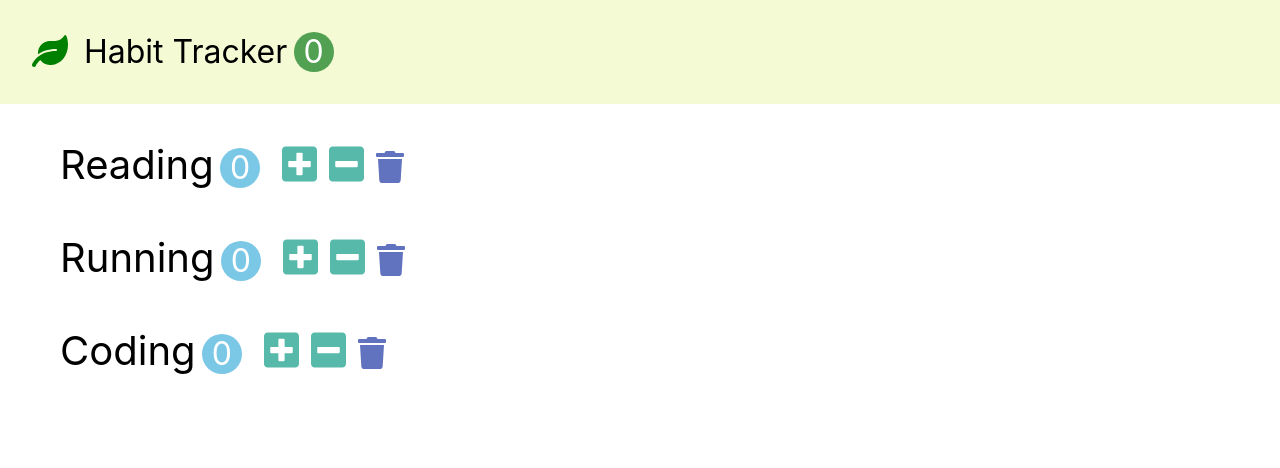
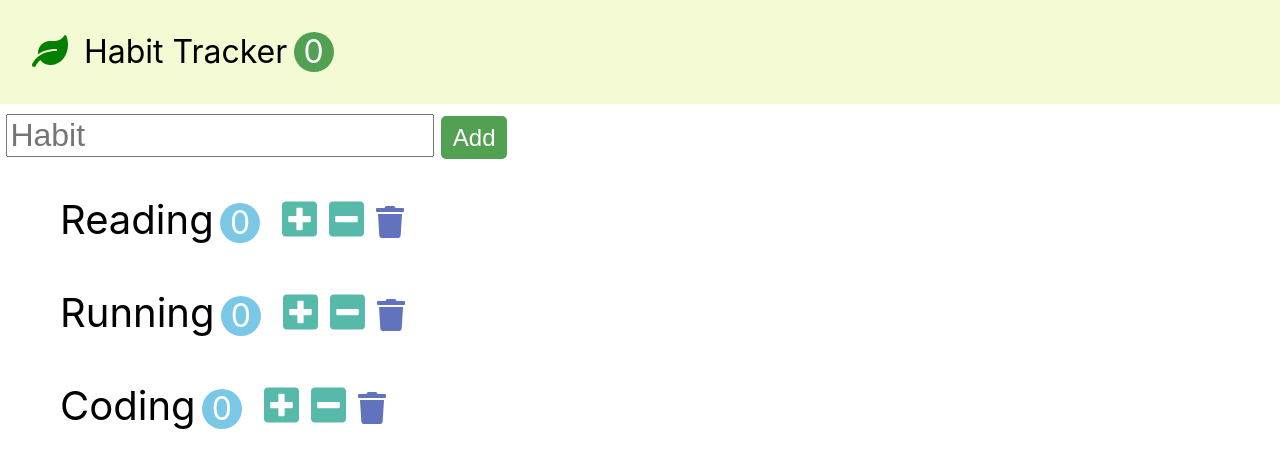
Before and after one commit to hk1070/React, a React (Create React App) app in the folder habit-tracker/: page / in a window 1280 px wide. Shown: the top 468 px of the page. Built offline with nearby package versions, Linux system fonts and the light colour scheme; the HTML template or start-up script is replaced by a standard one.

Commit message:
habitAddForm+habits+app(css)

```diff
--- a/habit-tracker/src/app.css
+++ b/habit-tracker/src/app.css
@@ -30,6 +30,22 @@
   background-color: rgb(82, 160, 82);
   color: #fff;
   border-radius: 50%;
+}
+
+.add-input {
+  font-size: 2rem;
+  margin-top: 0.3em;
+  margin-left: 0.2em;
+  margin-right: 0.2em;
+}
+
+.add-button {
+  height: 100%;
+  font-size: 1.5rem;
+  padding: 0.3em 0.5em;
+  background-color: rgb(82, 160, 82);
+  color: #fff;
+  border-radius: 5px;
 }
 
 .habit {
--- a/habit-tracker/src/app.jsx
+++ b/habit-tracker/src/app.jsx
@@ -13,25 +13,32 @@
   };
 
   handleIncrement = (habit) => {
-    console.log(`handleIncrement ${habit.name}`);
+    console.log(`hadleIncrement ${habit.name}`);
     const habits = [...this.state.habits];
     const index = habits.indexOf(habit);
     habits[index].count++;
     this.setState({ habits });
+    // 키와 값이 같은 경우에는 하나만 작성 가능
   };
 
   handleDecrement = (habit) => {
-    console.log(`handleDecrement ${habit.name}`);
+    console.log(`hadleDecrement ${habit.name}`);
     const habits = [...this.state.habits];
     const index = habits.indexOf(habit);
     const count = habits[index].count - 1;
     habits[index].count = count < 0 ? 0 : count;
     this.setState({ habits });
+    // 키와 값이 같은 경우에는 하나만 작성 가능
   };
 
   handleDelete = (habit) => {
-    console.log(`handleDelete ${habit.name}`);
+    //console.log(`handleDelete ${habit.name}`);
     const habits = this.state.habits.filter((item) => item.id !== habit.id);
+    this.setState({ habits });
+  };
+
+  handleAdd = (name) => {
+    const habits = [...this.state.habits, { id: Date.now(), name, count: 0 }];
     this.setState({ habits });
   };
 
@@ -46,6 +53,7 @@
           onIncrement={this.handleIncrement}
           onDecrement={this.handleDecrement}
           onDelete={this.handleDelete}
+          onAdd={this.handleAdd}
         />
       </>
     );
--- /dev/null
+++ b/habit-tracker/src/components/habitAddForm.jsx
@@ -0,0 +1,30 @@
+import React, { Component } from 'react';
+
+class HabitAddForm extends Component {
+  formRef = React.createRef();
+  inputRef = React.createRef();
+
+  onSubmit = (event) => {
+    event.preventDefault();
+    const name = this.inputRef.current.value;
+    name && this.props.onAdd(name);
+    //this.inputRef.current.value = '';
+    this.formRef.current.reset();
+  };
+
+  render() {
+    return (
+      <form ref={this.formRef} className="add-form" onSubmit={this.onSubmit}>
+        <input
+          ref={this.inputRef}
+          type="text"
+          className="add-input"
+          placeholder="Habit"
+        />
+        <button className="add-button">Add</button>
+      </form>
+    );
+  }
+}
+
+export default HabitAddForm;
--- a/habit-tracker/src/components/habits.jsx
+++ b/habit-tracker/src/components/habits.jsx
@@ -1,9 +1,12 @@
 import React, { Component } from 'react';
+import HabitAddForm from './habitAddForm';
 import Habit from './habit';
 
 class Habits extends Component {
   render() {
     return (
+      <>
+        <HabitAddForm onAdd={this.props.onAdd} />
         <ul>
           {this.props.habits.map((habit) => (
             <Habit
@@ -15,6 +18,7 @@
             />
           ))}
         </ul>
+      </>
     );
   }
 }
```
Lines whose indentation alone changed are shown as unchanged.
